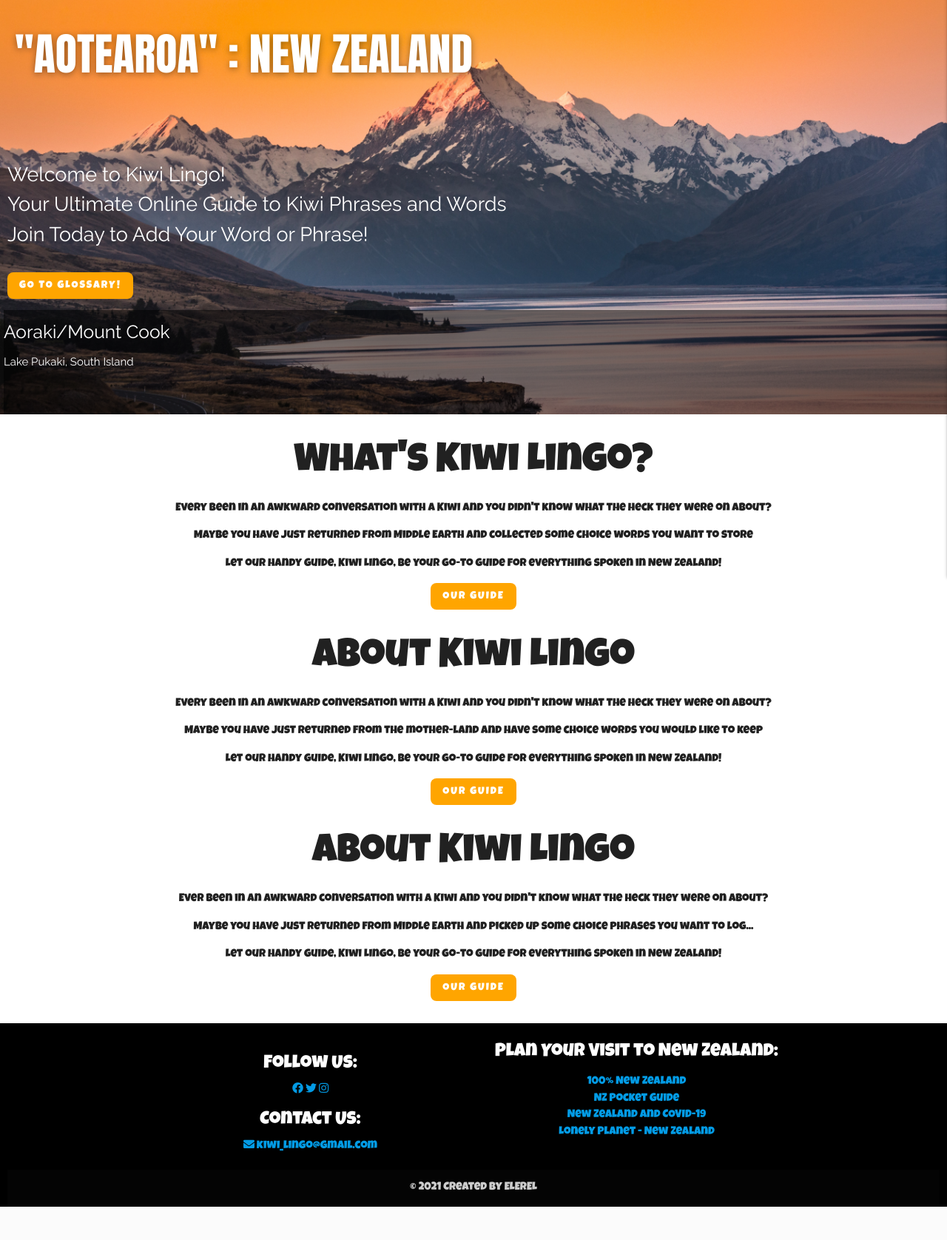
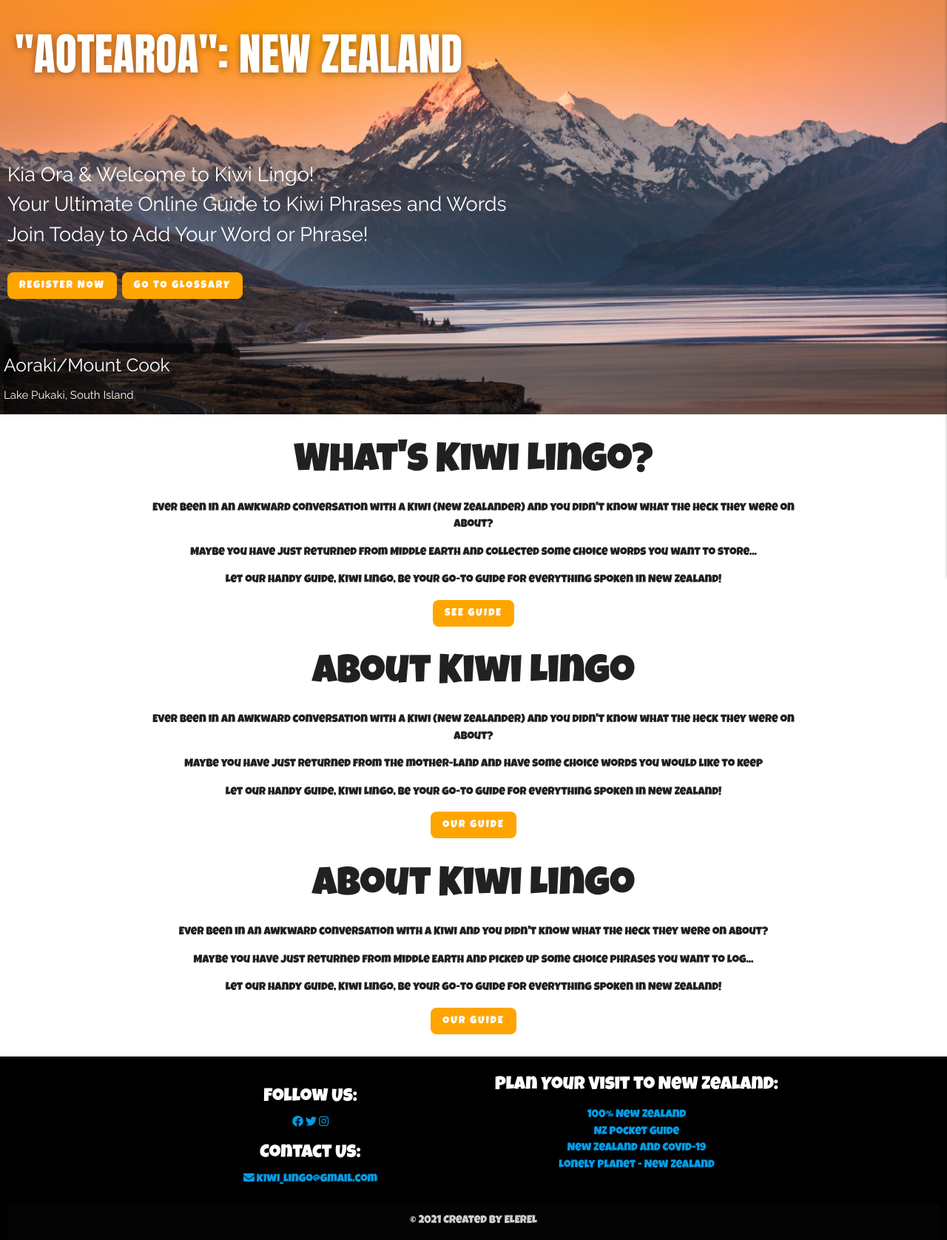
Before and after one commit to elerel/ms3-kiwi-lingo, a Flask app: page / in a window 1280 px wide. Shown: the part 80-1756 px from the top of the page at 74% size. Before the commit the page ends 1711 px from the top, so only its background shows below. Run offline with Flask 2, Linux system fonts and the light colour scheme; some libraries are stand-ins or nearby versions; some web fonts are replaced.

Commit message:
Added Register button on hero image

```diff
--- a/static/css/style.css
+++ b/static/css/style.css
@@ -94,7 +94,6 @@ nav.nav-extended .nav-wrapper {
     position: absolute;
     font-family: 'Raleway', sans-serif;
     margin-left: 5px;
-    padding-bottom: 3rem;
     font-size: 1rem;
     bottom: 0;
     left: 0;
--- a/templates/index.html
+++ b/templates/index.html
@@ -2,7 +2,7 @@
 {% block content %}
 <div class="background-img">
     <h3 class="welcome-title">
-        "Aotearoa" : New Zealand
+        "Aotearoa": New Zealand
     </h3>
     <p class="welcome-text left-align">
         <span>"L</span><span>a</span><span>n</span><span>d </span>&nbsp;<span> O</span><span>f </span>&nbsp;<span>
@@ -13,9 +13,11 @@
     </p>
     <div class="join-text white-text">
         <div class="left-align white-text">
-            <p>Welcome to Kiwi Lingo!<br>Your Ultimate Online Guide to Kiwi Phrases and Words<br>Join Today to Add Your
+            <p>Kia Ora & Welcome to Kiwi Lingo!<br>Your Ultimate Online Guide to Kiwi Phrases and Words<br>Join
+                Today to Add Your
                 Word or Phrase!</p>
-            <a href="{{ url_for('get_words') }}" class="btn waves-effect waves-light z-depth-0">Go To Glossary!</a>
+            <a href="{{ url_for('register') }}" class="btn waves-effect waves-light z-depth-0">Register Now</a>
+            <a href="{{ url_for('get_words') }}" class="btn waves-effect waves-light z-depth-0">Go To Glossary</a>
         </div>
     </div>
     <div class="img-description">
@@ -28,16 +30,17 @@
     <h2>What's Kiwi Lingo?</h2>
     <div class="description">
         <p>
-            Every been in an awkward conversation with a Kiwi and you didn't know what the heck they were on about?
+            Ever been in an awkward conversation with a Kiwi (New Zealander) and you didn't know what the heck they were
+            on about?
         </p>
         <p>
-            Maybe you have just returned from Middle Earth and collected some choice words you want to store
+            Maybe you have just returned from Middle Earth and collected some choice words you want to store...
         </p>
         <p>
             Let our handy guide, Kiwi Lingo, be your go-to guide for everything spoken in New Zealand!
         </p>
     </div>
-    <a href="{{ url_for('get_words') }}" class="btn waves-effect waves-light z-depth-0">Our Guide</a>
+    <a href="{{ url_for('get_words') }}" class="btn waves-effect waves-light z-depth-0">See Guide</a>
 </div>
 
 
@@ -45,7 +48,8 @@
     <h2>About Kiwi Lingo</h2>
     <div class="description">
         <p>
-            Every been in an awkward conversation with a Kiwi and you didn't know what the heck they were on about?
+            Ever been in an awkward conversation with a Kiwi (New Zealander) and you didn't know what the heck they
+            were on about?
         </p>
         <p>
             Maybe you have just returned from the mother-land and have some choice words you would like to keep
```
